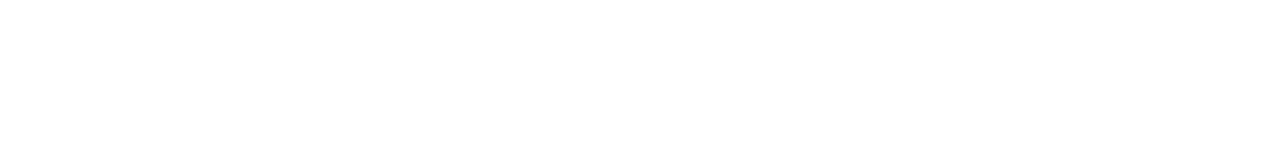
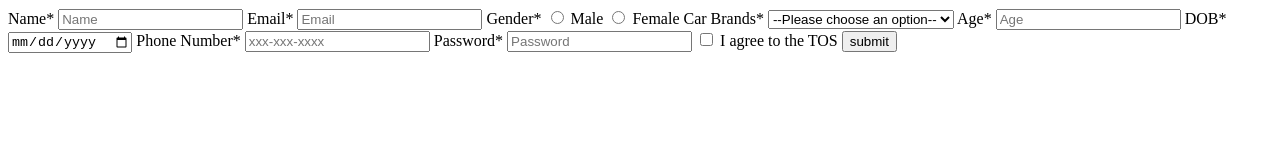
Before and after one commit to acciojob/signup-form-car-SaggurthiVeeraphani, a website: page main.html in a window 1280 px wide. Drawn offline with Linux system fonts and the light colour scheme.

Commit message:
created a submission

```diff
--- a/main.html
+++ b/main.html
@@ -7,6 +7,49 @@
 </head>
 
 <body>
+	<form method="post">
+		<label for="name">Name*</label>
+		<input type ="text" required id ="name" placeholder="Name">
+
+		<label for="email">Email*</label>
+		<input type ="email" required id="email" placeholder="Email">
+
+		<label for="gender">Gender*</label>
+		<input type ="radio" name="gender" required id="gender_m">
+		<label for="gender_m">Male</label>
+		<input type ="radio" name="gender" required id="gender_f">
+		<label for="gender_f">Female</label>
+
+		<label for ="cars">Car Brands*</label>
+		<select required id="cars">
+			<option value="" disabled selected>--Please choose an option--</option>
+			<option value ="bmw">BMW</option>
+			<option value ="Audi">Audi</option>
+			<option value="Mercedez">Mercedez</option>
+		</select>
+
+		<label for="age">Age*</label>
+		<input type ="number" required id="age" placeholder="Age">
+
+		<label for="dob">DOB*</label>
+		<input type ="date" required id="dob">
+
+		<label for="tel">Phone Number*</label>
+		<input type ="tel" id="tel" placeholder="xxx-xxx-xxxx">
+
+		<label for="password">Password*</label>
+		<input type ="password" required id="password" placeholder="Password">
+
+
+		<input type ="checkbox" required id="tos">
+		<label for="tos">I agree to the TOS</label>
+
+		<button type="submit">submit</button>
+
+
+
+
+	</form>
 	<!-- the entire body must be written by student -->
     <script type="text/javascript" src="./script.js">
 </script>
```
